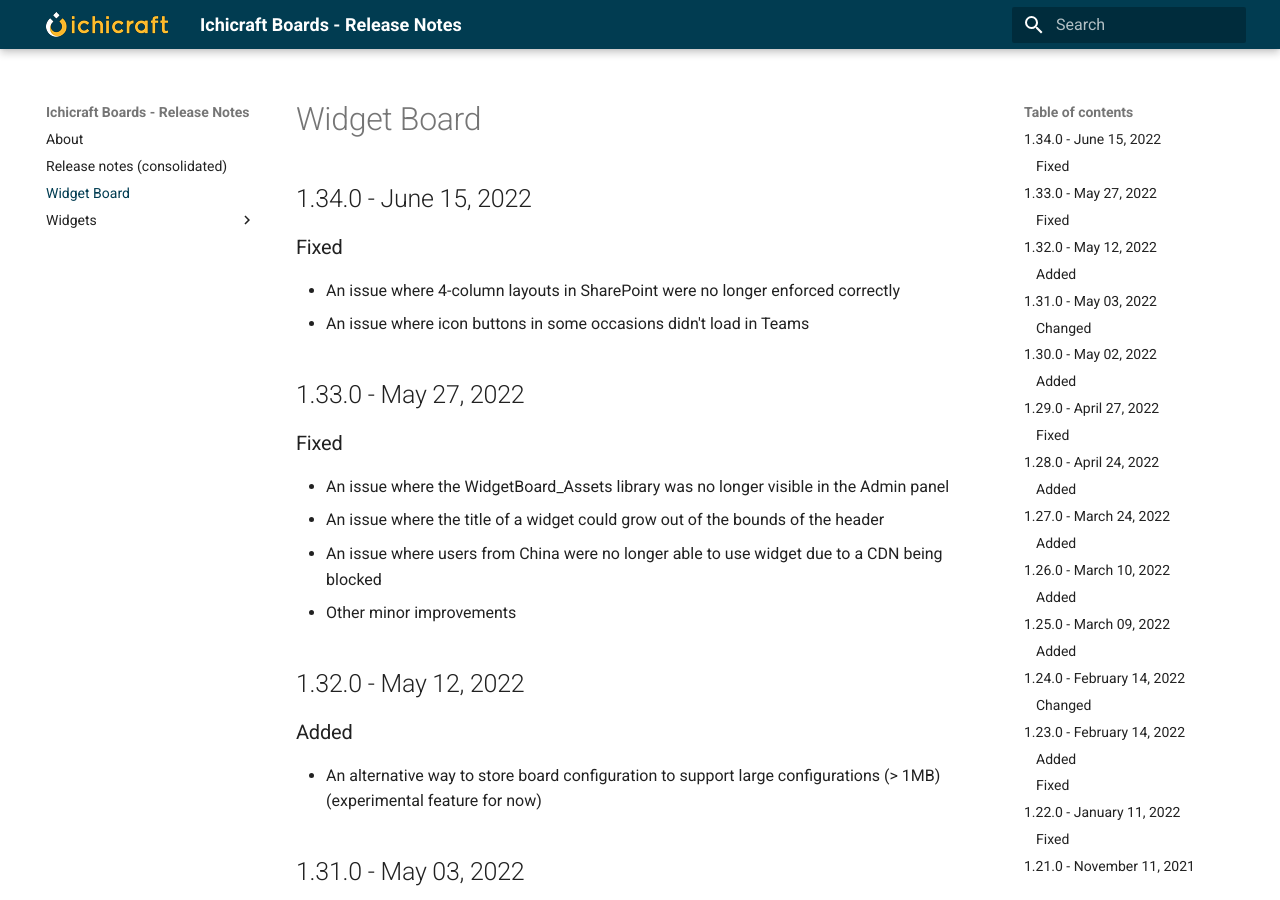
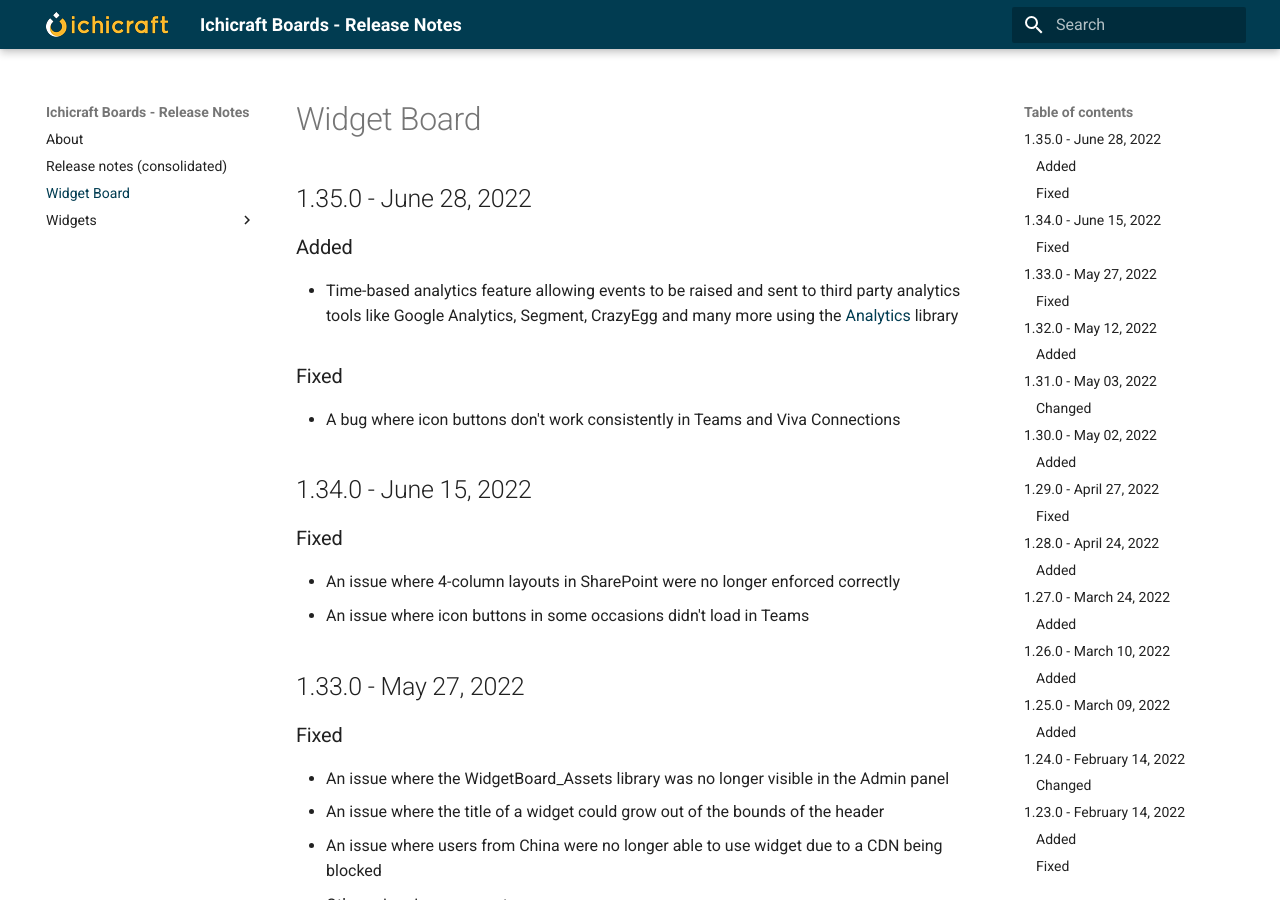
Before and after one commit to ichicraft/widgets-docs, an MkDocs documentation site: the page built from docs/Widget Board.md, in a window 1280 px wide and 900 px high. Built offline with MkDocs 1.6.1 and Material for MkDocs 9.7.7, drawn with Linux system fonts in a browser that asks for light colours.

```diff
--- a/docs/Widget Board.md
+++ b/docs/Widget Board.md
@@ -1,3 +1,11 @@
+## 1.35.0 - June 28, 2022
+
+### Added
+- Time-based analytics feature allowing events to be raised and sent to third party analytics tools like Google Analytics, Segment, CrazyEgg and many more using the [Analytics](https://getanalytics.io/) library
+
+### Fixed
+- A bug where icon buttons don&#x27;t work consistently in Teams and Viva Connections
+
 ## 1.34.0 - June 15, 2022
 
 ### Fixed
```
Also changed, not shown: docs/Release-notes-(consolidated).md (+8 -0 lines).
